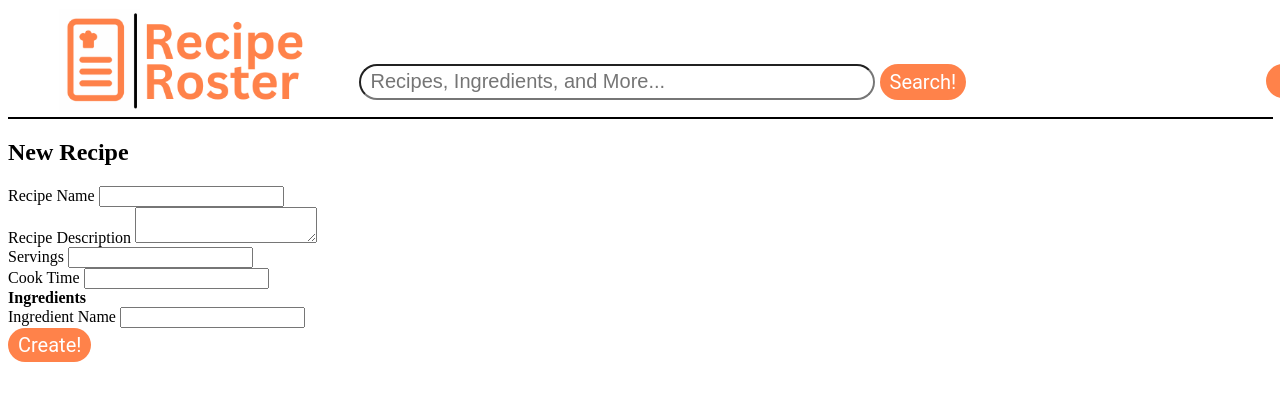
After one commit to jzoccola01/web-apps-gp, a Flask app: page /create in a window 1280 px wide; the page is wider, and only the part inside the window is pictured. The commit adds this page. Shown: the top 401 px of that part. Run offline with Flask 3, Linux system fonts and the light colour scheme.

Commit message:
create button

```diff
--- a/cooking/main.py
+++ b/cooking/main.py
@@ -40,3 +40,7 @@ def index():
 @bp.route("/profile")
 def profile():
     return render_template("main/profile.html")
+
+@bp.route("/create")
+def create():
+    return render_template("main/create_recipe.html")
--- /dev/null
+++ b/cooking/templates/main/create_recipe.html
@@ -0,0 +1,42 @@
+{% extends 'base.html' %}
+
+{% block content %}
+    <link rel="stylesheet" href="../../static/create_recipe.css">
+
+    <div id="form-div">
+        <h1>New Recipe</h1>
+        <form action="" id="recipe-form">
+            <div class="form-item">
+                <label for="recipe-name">Recipe Name</label>
+                <input class="input" type="text" id="recipe-name" name="recipe-name">
+            </div>
+
+            <div class="form-item">
+                <label for="recipe-desc">Recipe Description</label>
+                <textarea class="input" id="recipe-desc" name="recipe-desc"></textarea>
+            </div>
+
+            <div class="form-item">
+                <label for="servings">Servings</label>
+                <input class="input" type="number" id="servings" name="servings">
+            </div>
+
+            <div class="form-item">
+                <label for="cook-time">Cook Time</label>
+                <input class="input" type="number" id="cook-time" name="cook-time">
+            </div>
+
+            <b>Ingredients</b>
+
+            <div class="form-item">
+                <span class="ingredient-quantity">
+                    <label for="ingredient-name">Ingredient Name</label>
+                    <input class="input" type="text" id="ingredient-name" name="ingredient-name">
+                </span>
+            </div>
+
+            <button class="button" type="submit">Create!</button>
+        </form>
+    </div>
+
+{% endblock %}
--- a/cooking/templates/main/index.html
+++ b/cooking/templates/main/index.html
@@ -57,7 +57,9 @@
                 </div>
 
                 <div id="create-recipe">
-                    <button class="button">Create Recipe</button>
+                    <a href="{{ url_for('main.create') }}">
+                        <button class="button">Create Recipe</button>
+                    </a>
                 </div>
             </div>
 
```
Also changed, not shown: cooking/static/create_recipe.css (added).
